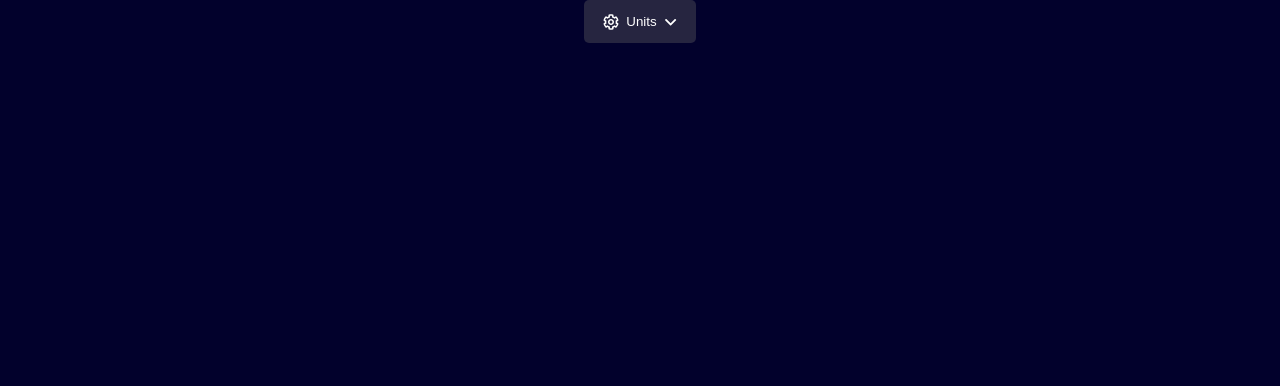
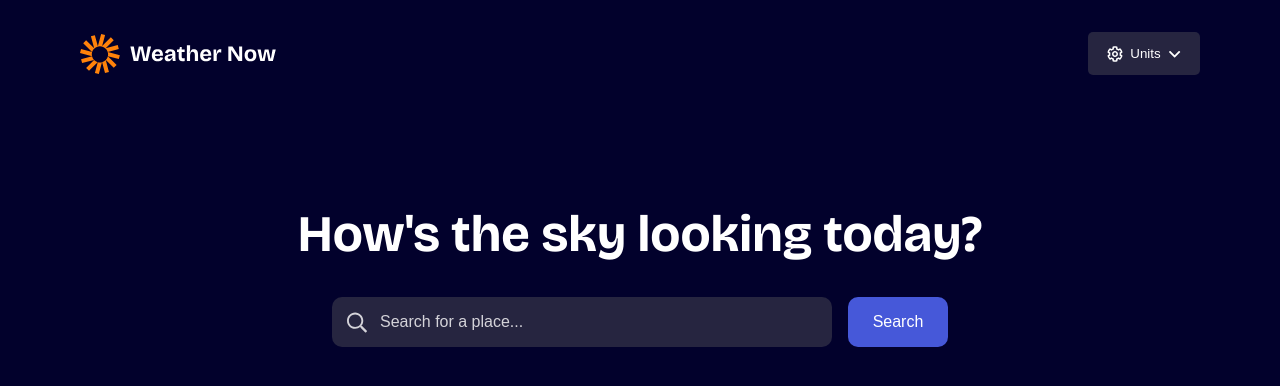
Before and after one commit to aleksandrekas/weather-app, a React (Vite) app: page / in a window 1280 px wide. Shown: the top 386 px of the page. Built offline with nearby package versions, Linux system fonts and the light colour scheme.

Commit message:
added searchbar for website

```diff
--- a/src/App.tsx
+++ b/src/App.tsx
@@ -1,10 +1,15 @@
 import Units from "./components/Units"
-
+import Logo from "./assets/icons/Logo.svg"
+import SearchBar from "./components/SearchBar"
 
 function App() {
    return (
     <div className="appContainer">
-      <Units />
+      <header className="header">
+        <img src={Logo} alt="logo" />
+        <Units/>
+      </header>
+      <SearchBar />
     </div>
   )
 }
--- /dev/null
+++ b/src/components/SearchBar.tsx
@@ -0,0 +1,17 @@
+import searchIcon from "../assets/icons/Search Icon.svg"
+
+
+
+
+export default function SearchBar(){
+    return(
+        <div className="searchBar">
+            <h1>How's the sky looking today?</h1>
+            <form className="searchForm">
+                <input type="text" placeholder="Search for a place..." />
+                <input type="submit" value="Search" />
+                <img src={searchIcon} alt="" />
+            </form>
+        </div>
+    )
+}
--- a/src/index.css
+++ b/src/index.css
@@ -1,5 +1,5 @@
 @import url('https://fonts.googleapis.com/css2?family=DM+Sans:ital,opsz,wght@0,9..40,100..1000;1,9..40,100..1000&family=Roboto:ital,wght@0,100..900;1,100..900&display=swap');
-
+@import url('https://fonts.googleapis.com/css2?family=Bricolage+Grotesque:opsz,wght@12..96,200..800&family=DM+Sans:ital,opsz,wght@0,9..40,100..1000;1,9..40,100..1000&family=Roboto:ital,wght@0,100..900;1,100..900&display=swap');
 
 *{
     box-sizing: border-box;
@@ -106,3 +106,78 @@ body{
     font-size: 1rem;
     cursor: pointer;
 }
+
+.appContainer{
+    width: 100vw;
+    padding: 2rem 5rem;
+}
+
+.header{
+    display: flex;
+    justify-content: space-between;
+    align-items: center;
+    width: 100%;
+}
+
+
+
+/* searchbar styles */
+
+.searchBar{
+    display: flex;
+    justify-content: center;
+    align-items: center;
+    flex-direction: column;
+    margin: 8rem 0 0 0;
+
+}
+
+.searchBar h1{
+    color: var(--neutral-0);
+    font-family: "Bricolage Grotesque", sans-serif;
+    font-size: 3.2rem;
+
+}
+
+.searchBar input{
+    border-radius: 10px;
+}
+
+.searchForm{
+    position: relative;
+    margin: 2rem;
+}
+
+.searchForm :nth-child(1) {
+    width: 500px;
+    height: 50px;
+    background-color: var(--neutral-800);
+    border: none;
+    padding: 0 0 0 3rem;
+    color: var(--neutral-0);
+    font-size: 1rem;
+    margin: 0 1rem 0 0;
+    outline: none;
+}
+.searchForm :nth-child(1)::placeholder{
+    color: var(--neutral-200);
+}
+
+
+
+
+.searchForm :nth-child(2) {
+    width: 100px;
+    height: 50px;
+    background-color: var(--blue-500);
+    color: var(--neutral-0);
+    border: none;
+    font-size: 1rem;
+}
+
+
+.searchForm img{
+    position: absolute;
+    left: 15px;
+    top: 15px;
+}
```
Also changed, not shown: src/assets/icons/Logo.svg (added).
